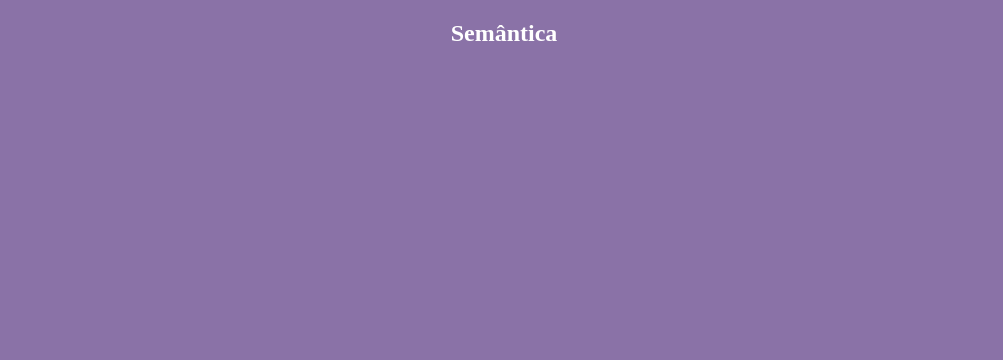
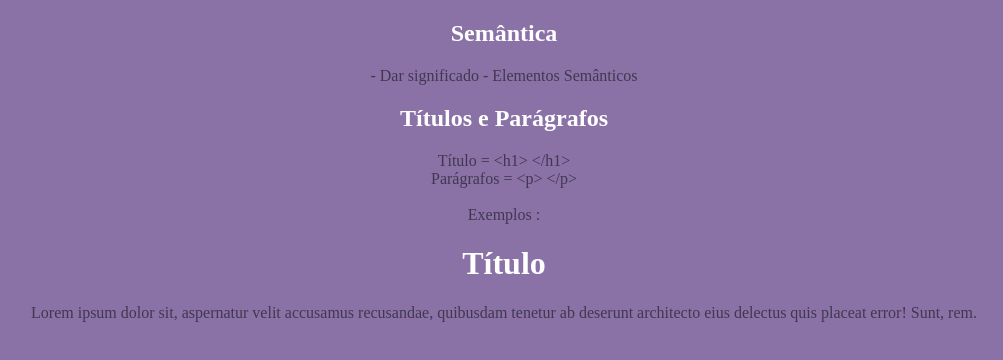
Before and after one commit to marcosvictor0/Discover-ensinamentos, a plain HTML site: page aula02.html in a window 1280 px wide. Shown: the whole page, without its empty margins (136-1139 px from the left). Drawn offline with Linux system fonts and the light colour scheme.

Commit message:
att do dia 17/03

```diff
--- a/aula02.html
+++ b/aula02.html
@@ -9,6 +9,20 @@
 </head>
 <body>
     <h2>Semântica</h2>
-    <p></p>
+    <p>
+        - Dar significado
+        - Elementos Semânticos
+    </p>
+
+    <h2>Títulos e Parágrafos</h2>
+    <p>
+        Título = &lt;h1&gt; &lt;/h1&gt;
+        <br>
+        Parágrafos = &lt;p&gt; &lt;/p&gt;
+        <br>
+        <br>
+        Exemplos : <h1>Título</h1>
+        <p> Lorem ipsum dolor sit, aspernatur velit accusamus recusandae, quibusdam tenetur ab deserunt architecto eius delectus quis placeat error! Sunt, rem.</p>
+    </p>
 </body>
 </html>
```
